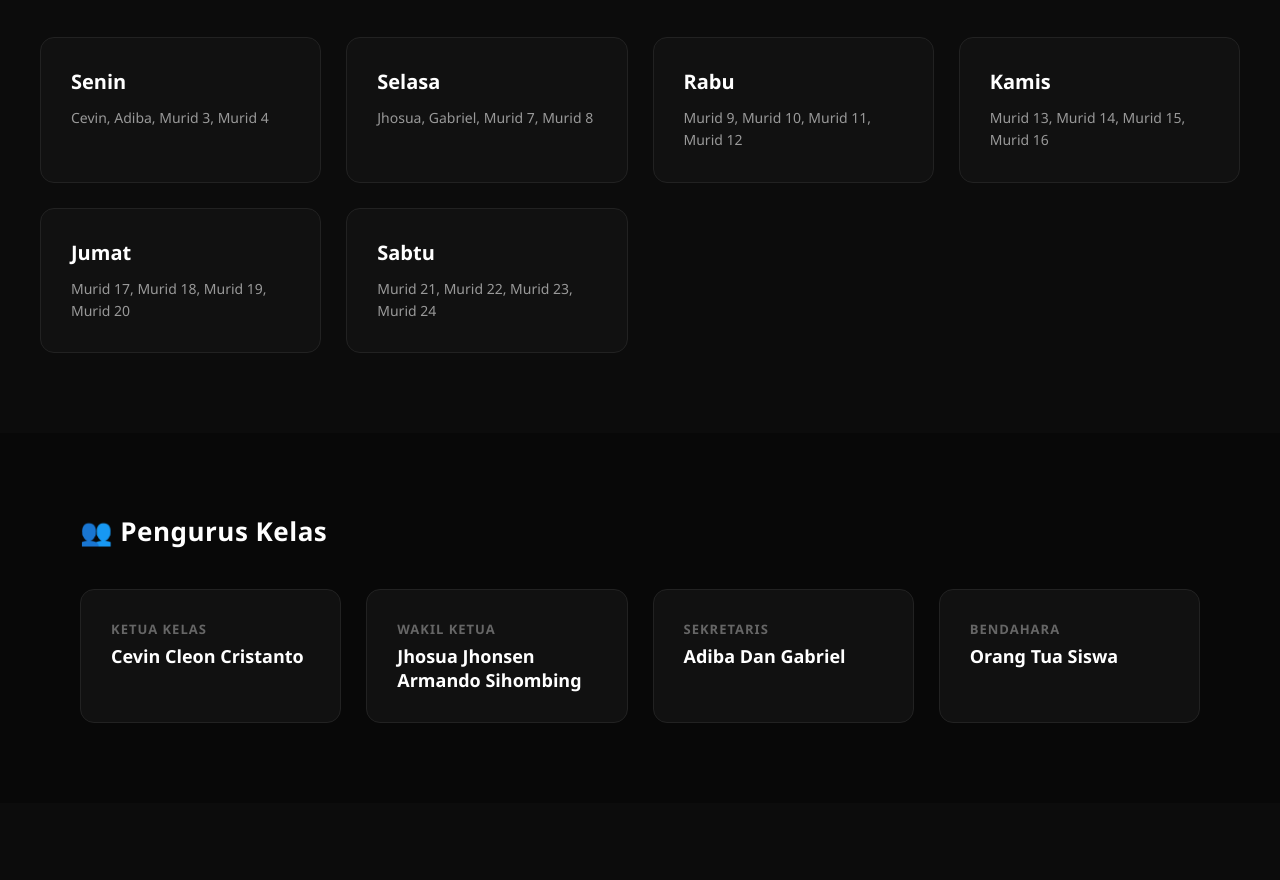
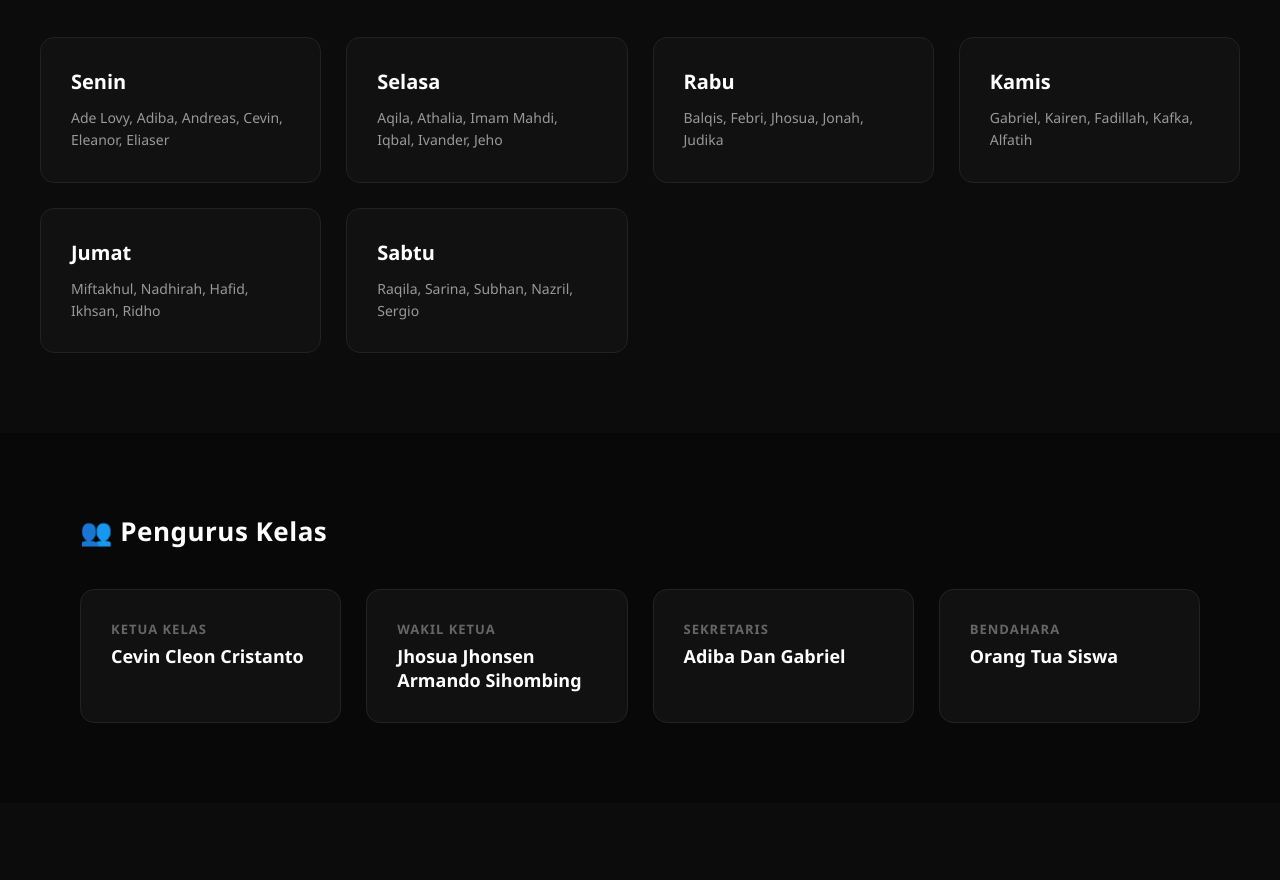
Before and after one commit to kyzennn1/The-Best-Of-6, a plain HTML site: page index.html in a window 1280 px wide. Shown: the part 1139-2019 px from the top of the page. Drawn offline with Linux system fonts and the light colour scheme.

Commit message:
Add files via upload

```diff
--- a/index.html
+++ b/index.html
@@ -74,27 +74,27 @@
         <div class="grid-piket">
             <div class="kartu-piket">
                 <h3>Senin</h3>
-                <p>Cevin, Adiba, Murid 3, Murid 4</p>
+                <p>Ade Lovy, Adiba, Andreas, Cevin, Eleanor, Eliaser</p>
             </div>
             <div class="kartu-piket">
                 <h3>Selasa</h3>
-                <p>Jhosua, Gabriel, Murid 7, Murid 8</p>
+                <p>Aqila, Athalia, Imam Mahdi, Iqbal, Ivander, Jeho</p>
             </div>
             <div class="kartu-piket">
                 <h3>Rabu</h3>
-                <p>Murid 9, Murid 10, Murid 11, Murid 12</p>
+                <p>Balqis, Febri, Jhosua, Jonah, Judika</p>
             </div>
             <div class="kartu-piket">
                 <h3>Kamis</h3>
-                <p>Murid 13, Murid 14, Murid 15, Murid 16</p>
+                <p>Gabriel, Kairen, Fadillah, Kafka, Alfatih</p>
             </div>
             <div class="kartu-piket">
                 <h3>Jumat</h3>
-                <p>Murid 17, Murid 18, Murid 19, Murid 20</p>
+                <p>Miftakhul, Nadhirah, Hafid, Ikhsan, Ridho</p>
             </div>
             <div class="kartu-piket">
                 <h3>Sabtu</h3>
-                <p>Murid 21, Murid 22, Murid 23, Murid 24</p>
+                <p>Raqila, Sarina, Subhan, Nazril, Sergio</p>
             </div>
         </div>
     </section>
```
